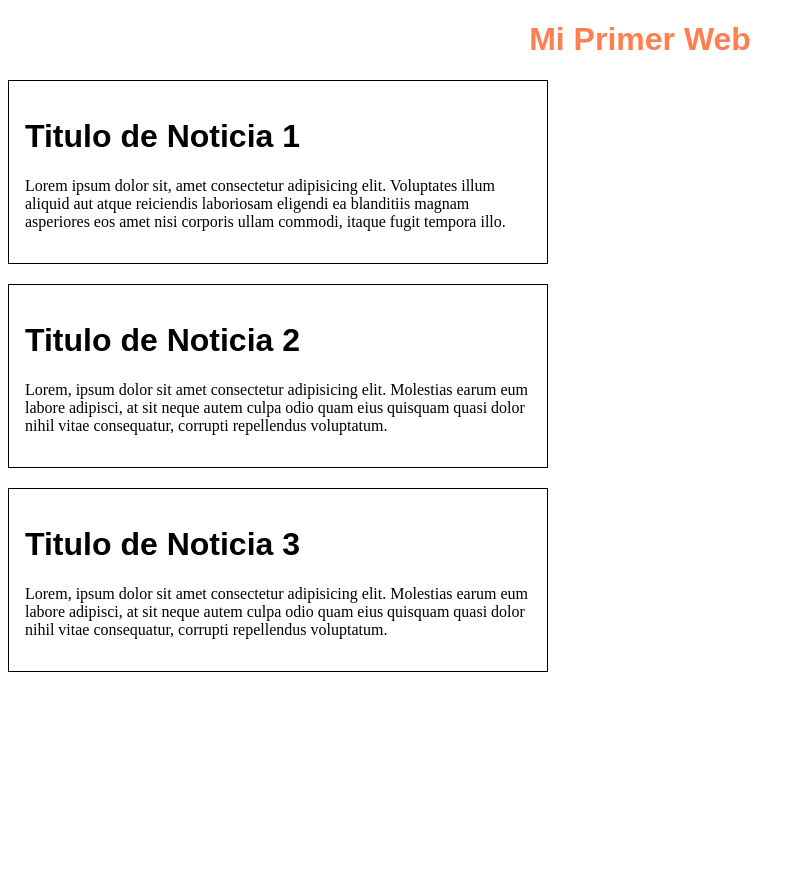
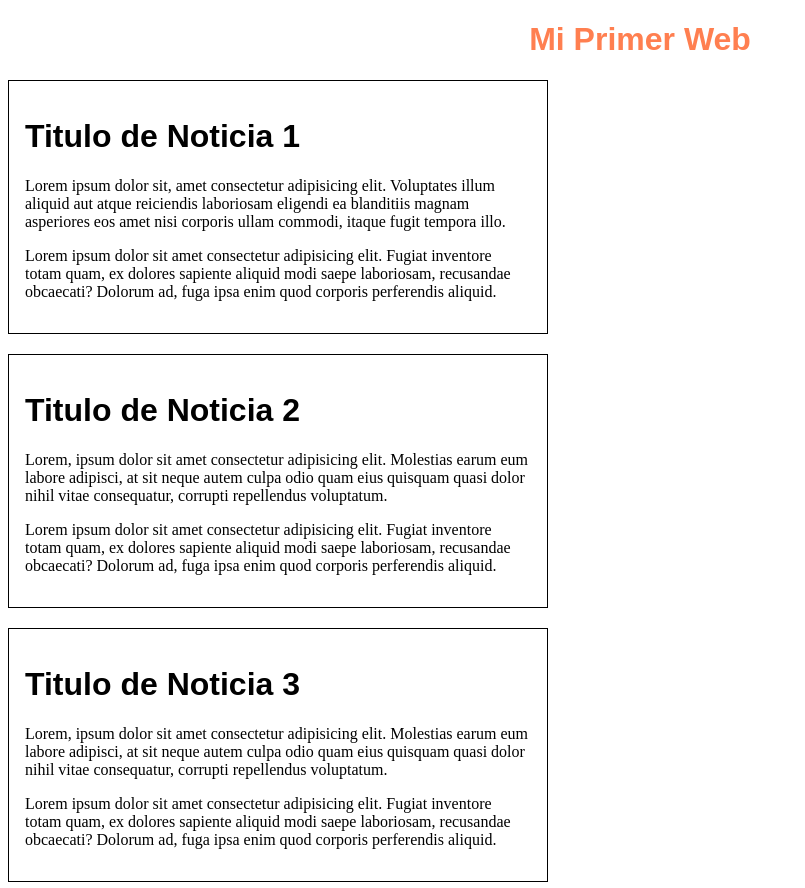
Before and after one commit to adiaznic/clase-2, a plain HTML site: page index.html in a window 1280 px wide. Shown: the whole page, without its empty margins (0-805 px from the left). Before the commit the page ends 800 px from the top, so only its background shows below. Drawn offline with Linux system fonts and the light colour scheme.

Commit message:
Mas contenido

```diff
--- a/index.html
+++ b/index.html
@@ -12,14 +12,17 @@
     <div id="contenedor">
         <h1>Titulo de Noticia 1</h1>
         <p>Lorem ipsum dolor sit, amet consectetur adipisicing elit. Voluptates illum aliquid aut atque reiciendis laboriosam eligendi ea blanditiis magnam asperiores eos amet nisi corporis ullam commodi, itaque fugit tempora illo.</p>
+        <p>Lorem ipsum dolor sit amet consectetur adipisicing elit. Fugiat inventore totam quam, ex dolores sapiente aliquid modi saepe laboriosam, recusandae obcaecati? Dolorum ad, fuga ipsa enim quod corporis perferendis aliquid.</p>
     </div>
     <div id="contenedor">
         <h1>Titulo de Noticia 2</h1>
         <p>Lorem, ipsum dolor sit amet consectetur adipisicing elit. Molestias earum eum labore adipisci, at sit neque autem culpa odio quam eius quisquam quasi dolor nihil vitae consequatur, corrupti repellendus voluptatum.</p>
+        <p>Lorem ipsum dolor sit amet consectetur adipisicing elit. Fugiat inventore totam quam, ex dolores sapiente aliquid modi saepe laboriosam, recusandae obcaecati? Dolorum ad, fuga ipsa enim quod corporis perferendis aliquid.</p>
     </div>
     <div id="contenedor">
         <h1>Titulo de Noticia 3</h1>
         <p>Lorem, ipsum dolor sit amet consectetur adipisicing elit. Molestias earum eum labore adipisci, at sit neque autem culpa odio quam eius quisquam quasi dolor nihil vitae consequatur, corrupti repellendus voluptatum.</p>
+        <p>Lorem ipsum dolor sit amet consectetur adipisicing elit. Fugiat inventore totam quam, ex dolores sapiente aliquid modi saepe laboriosam, recusandae obcaecati? Dolorum ad, fuga ipsa enim quod corporis perferendis aliquid.</p>
     </div>
 </body>
 </html>
```
